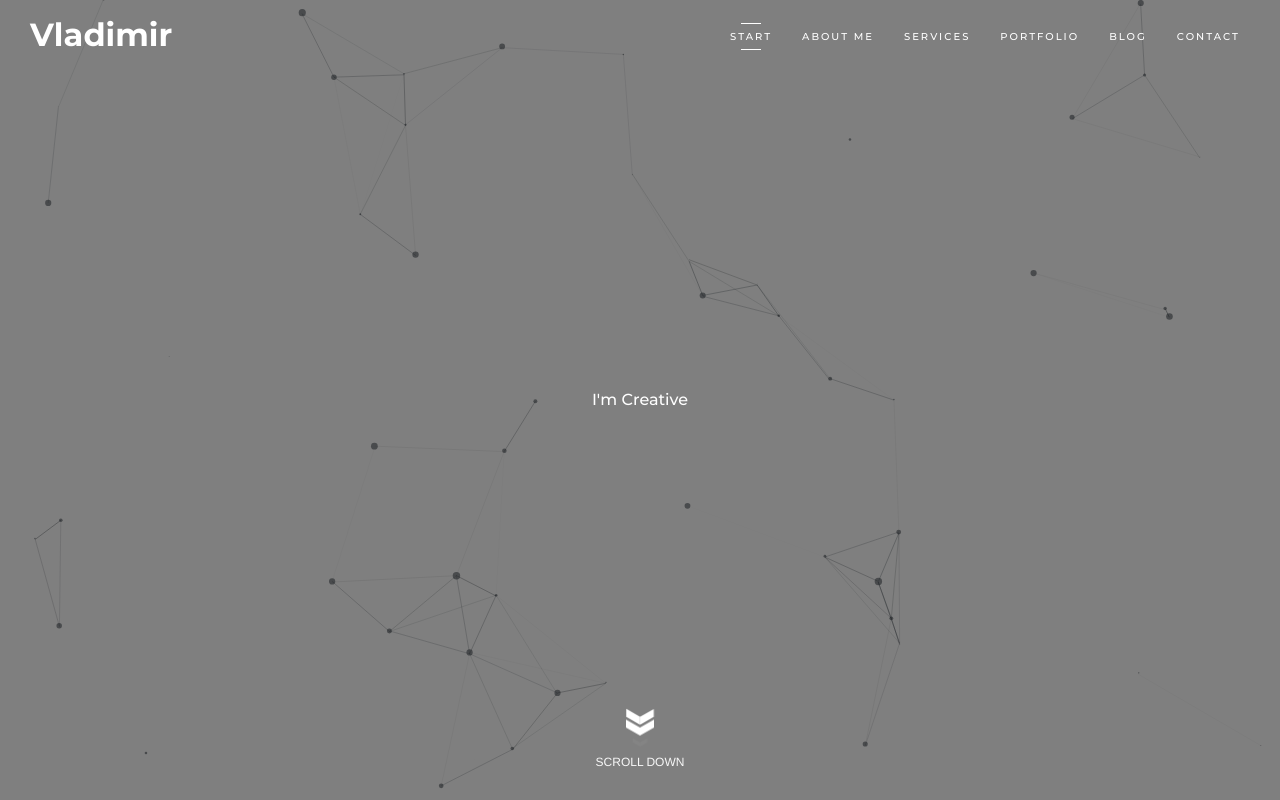
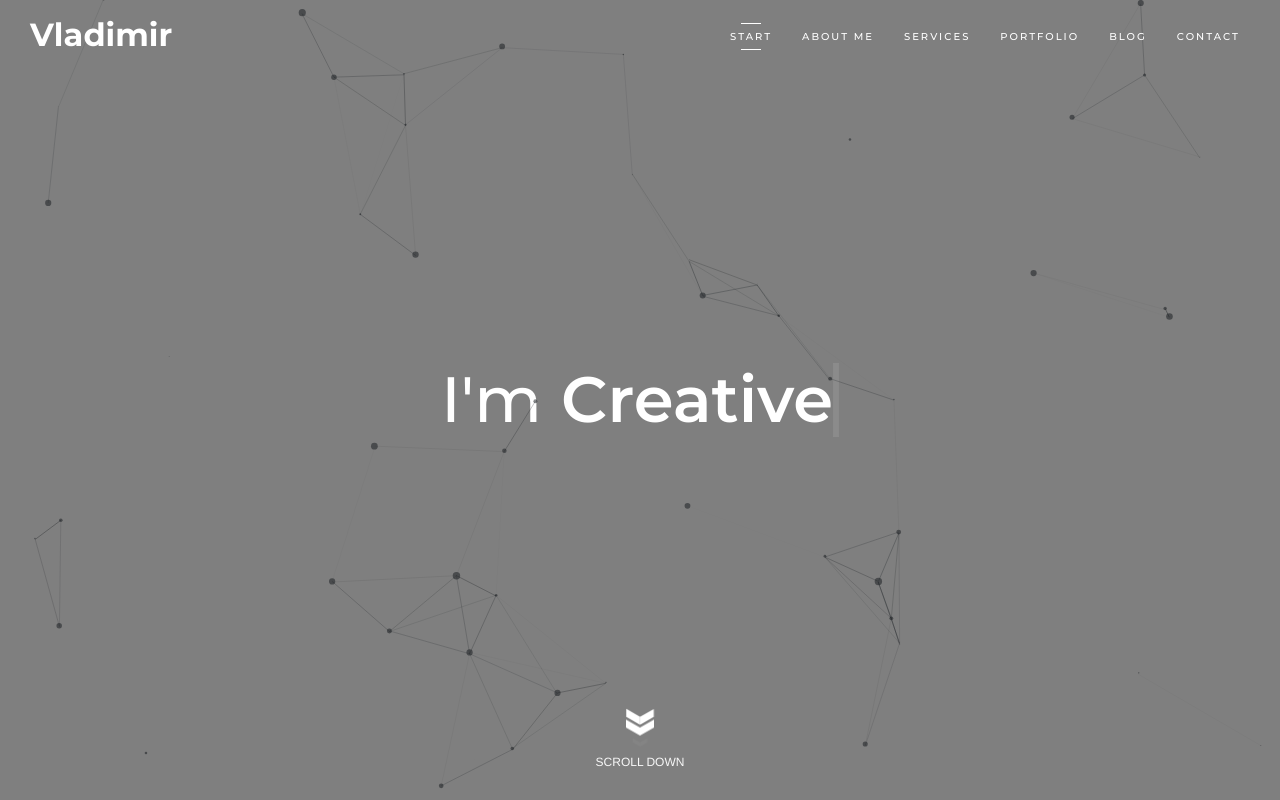
Before and after one commit to Cl3r1k/Cl3r1k.github.io, a website built with webpack: page index.html in a window 1280 px wide. Shown: the top 800 px of the page. Built offline with nearby package versions, Linux system fonts and the light colour scheme; files whose address does not match are found by name.

Commit message:
feat: implement self typing text

```diff
--- a/index.html
+++ b/index.html
@@ -30,10 +30,15 @@
   </header>
 
   <main>
+    <!-- ========================================= INTRO SECTION ========================================= -->
     <div class="landing-container flex-centered color-white" id="startId">
-      <!-- <div class=""></div> -->
       <div id="particles-js"></div>
-      <p class="landing-text">I'm Creative</p>
+      <div class="intro-typing landing-text">
+        <div class="intro-typing-body">
+          <span class="intro-typing-static-text">I'm</span>
+          <span class="intro-typing-animated-text" id="typingTextId">Creative</span>
+        </div>
+      </div>
       <div class="scroll-container scroll-position">
         <div class="chevron"></div>
         <div class="chevron"></div>
@@ -41,7 +46,9 @@
         <span class="text">Scroll down</span>
       </div>
     </div>
+    <!-- ========================================= INTRO SECTION :END ========================================= -->
 
+    <!-- ========================================= ABOUT ME SECTION ========================================= -->
     <div class="section-wrapper about-container" id="aboutId">
       <h3>Hello, I am Vladimir!</h3>
       <div class="advantages-container">
@@ -63,6 +70,7 @@
         </div>
       </div>
     </div>
+    <!-- ========================================= ABOUT ME SECTION :END ========================================= -->
 
     <div class="section-wrapper services-container" id="servicesId">
       <h3>MY OFFER</h3>
--- /dev/null
+++ b/settings/config.js
@@ -0,0 +1,6 @@
+export const introTypingTexts = [
+  'Vladimir',
+  'Creative',
+  'Experienced',
+  'Supper-Pupper',
+];
--- a/src/index.js
+++ b/src/index.js
@@ -3,11 +3,17 @@
 import 'particles.js';
 import throttle from 'lodash/throttle';
 
+// Constants
+import { introTypingTexts } from '../settings/config';
+
+// Styles
 import './scss/main.scss';
 
 const navBarElement = document.getElementById('navBarId');
 const mainNavLinks = document.querySelectorAll('nav ul li a');
+const typingTextElement = document.getElementById('typingTextId');
 // const mainDivs = document.querySelectorAll('main div');
+// Set of texts to display in Typing Texts module
 
 const scrollHandler = () => {
   // console.log('evt: ', evt);
@@ -35,6 +41,20 @@ const scrollHandler = () => {
 //   scrollHandler();
 // };
 
+const typingTextAnimate = () => {
+  let counter = 0;
+  setInterval(() => {
+    if (counter === introTypingTexts.length - 1) {
+      counter = 0;
+    } else {
+      counter += 1;
+    }
+    typingTextElement.textContent = introTypingTexts[counter];
+    typingTextElement.style.display = 'none';
+    typingTextElement.style.display = 'initial';
+  }, 4000);
+};
+
 const throttledScrollHandler = throttle(scrollHandler, 100);
 
 const initApp = () => {
@@ -45,6 +65,8 @@ const initApp = () => {
     // console.log('callback - particles-js config loaded');
   });
 
+  typingTextAnimate();
+
   // console.log('navBarElement: ', navBarElement);
 };
 
--- /dev/null
+++ b/src/scss/components/_intro_typing.scss
@@ -0,0 +1,51 @@
+.intro-typing {
+  z-index: 20;
+  &-body {
+    white-space: nowrap;
+    -webkit-transition: all 0.5s ease-in-out;
+    -moz-transition: all 0.5s ease-in-out;
+    -ms-transition: all 0.5s ease-in-out;
+    -o-transition: all 0.5s ease-in-out;
+    transition: all 0.5s ease-in-out;
+    color: white;
+    display: flex;
+    justify-content: center;
+    white-space: nowrap;
+    font-size: 4em;
+  }
+
+  &-animated-text {
+    margin: 0px 0 0 0.3em;
+    padding: 0px;
+    font-weight: 600;
+    overflow: hidden;
+    display: inline-block;
+    border-right: 0.1em solid;
+    animation: typing 4s infinite alternate, blink 0.5s infinite alternate;
+    width: 0px;
+    vertical-align: top;
+    text-align: left;
+    white-space: nowrap;
+  }
+}
+
+@keyframes typing {
+  from {
+    width: 0px;
+  }
+  35% {
+    width: 100%;
+  }
+  65% {
+    width: 100%;
+  }
+  to {
+    width: 0px;
+  }
+}
+
+@keyframes blink {
+  50% {
+    border-color: transparent;
+  }
+}
--- a/src/scss/layout/_index.scss
+++ b/src/scss/layout/_index.scss
@@ -118,9 +118,6 @@ main {
       height: 100%;
       background-color: rgba($color: #000000, $alpha: 0.5);
       z-index: 10;
-    }
-    .landing-text {
-      z-index: 20;
     }
   }
 
--- a/src/scss/main.scss
+++ b/src/scss/main.scss
@@ -9,6 +9,7 @@
 
 // 4. Components
 @import "./components/scroll_arrow";
+@import "./components//intro_typing";
 @import "./components/button";
 @import "./components/input";
 @import "./components/checkbox";
```
Also changed, not shown: 1 other file.
